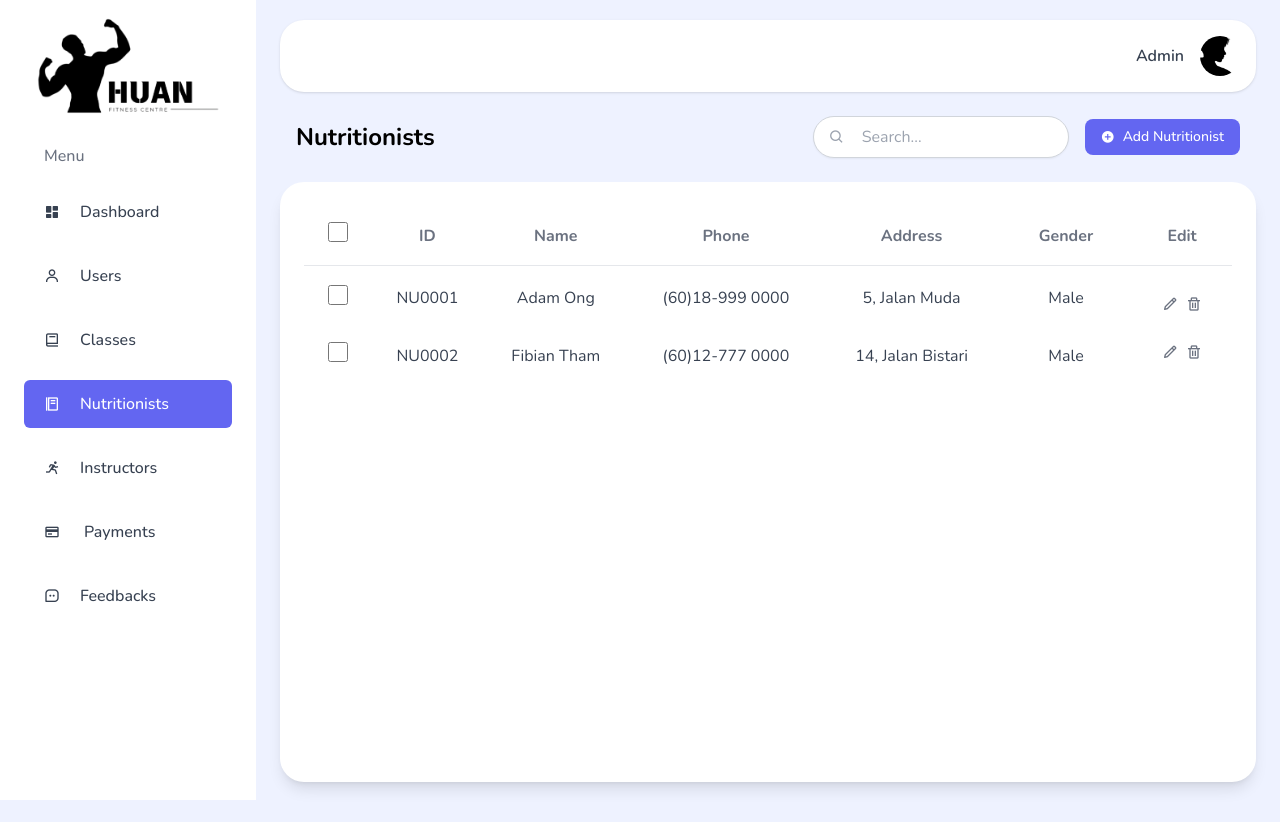
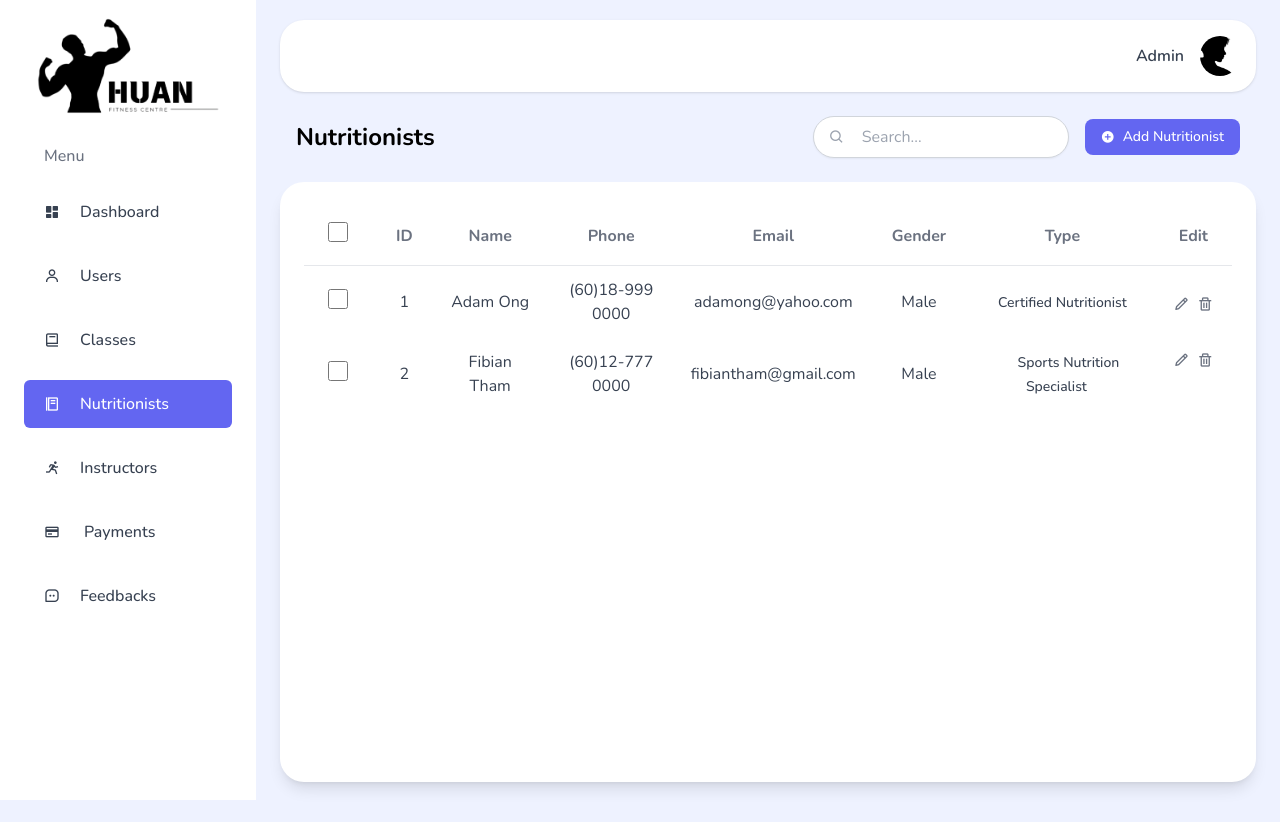
Before and after one commit to iZ86/DIT2153WD, a PHP site: page /Views/admin/pages/nutritionists.php in a window 1280 px wide. Shown: the top 822 px of the page. Run offline with PHP 8.4, Linux system fonts and the light colour scheme.

Commit message:
Replace attributes address to email, and added type attribute

```diff
--- a/frontEnd/app/Views/admin/pages/nutritionists.php
+++ b/frontEnd/app/Views/admin/pages/nutritionists.php
@@ -30,8 +30,9 @@
                     <th class="py-4 px-6 border-b border-gray-200">ID</th>
                     <th class="py-4 px-6 border-b border-gray-200">Name</th>
                     <th class="py-4 px-6 border-b border-gray-200">Phone</th>
-                    <th class="py-4 px-6 border-b border-gray-200">Address</th>
+                    <th class="py-4 px-6 border-b border-gray-200">Email</th>
                     <th class="py-4 px-6 border-b border-gray-200">Gender</th>
+                    <th class="py-4 px-6 border-b border-gray-200">Type</th>
                     <th class="py-4 px-6 border-b border-gray-200">Edit</th>
                 </tr>
             </thead>
@@ -40,11 +41,14 @@
                     <td class="p-3 mt-4">
                         <input type="checkbox" class="form-checkbox h-5 w-5 text-blue-600">
                     </td>
-                    <td class="p-3 mt-4">NU0001</td>
+                    <td class="p-3 mt-4">1</td>
                     <td class="p-3 mt-4">Adam Ong</td>
                     <td class="p-3 mt-4">(60)18-999 0000</td>
-                    <td class="p-3 mt-4">5, Jalan Muda</td>
+                    <td class="p-3 mt-4">adamong@yahoo.com</td>
                     <td class="p-3 mt-4">Male</td>
+                    <td class="p-3 mt-4">
+                        <span class="bg-blue-100 text-blue-700 text-sm font-medium px-3 py-1 rounded-lg">Certified Nutritionist</span>
+                    </td>
                     <td class="p-3  mt-4 flex justify-center space-x-2">
                         <button class="text-gray-500 hover:text-blue-600">
                             <i class="bx bx-pencil"></i>
@@ -58,11 +62,14 @@
                     <td class="p-3">
                         <input type="checkbox" class="form-checkbox h-5 w-5 text-blue-600">
                     </td>
-                    <td class="p-3">NU0002</td>
+                    <td class="p-3">2</td>
                     <td class="p-3">Fibian Tham</td>
                     <td class="p-3">(60)12-777 0000</td>
-                    <td class="p-3">14, Jalan Bistari</td>
+                    <td class="p-3">fibiantham@gmail.com</td>
                     <td class="p-3">Male</td>
+                    <td class="p-3 mt-4">
+                        <span class="bg-blue-100 text-blue-700 text-sm font-medium px-3 py-1 rounded-lg">Sports Nutrition Specialist</span>
+                    </td>
                     <td class="p-3 flex justify-center space-x-2">
                         <button class="text-gray-500 hover:text-blue-600">
                             <i class="bx bx-pencil"></i>
```
